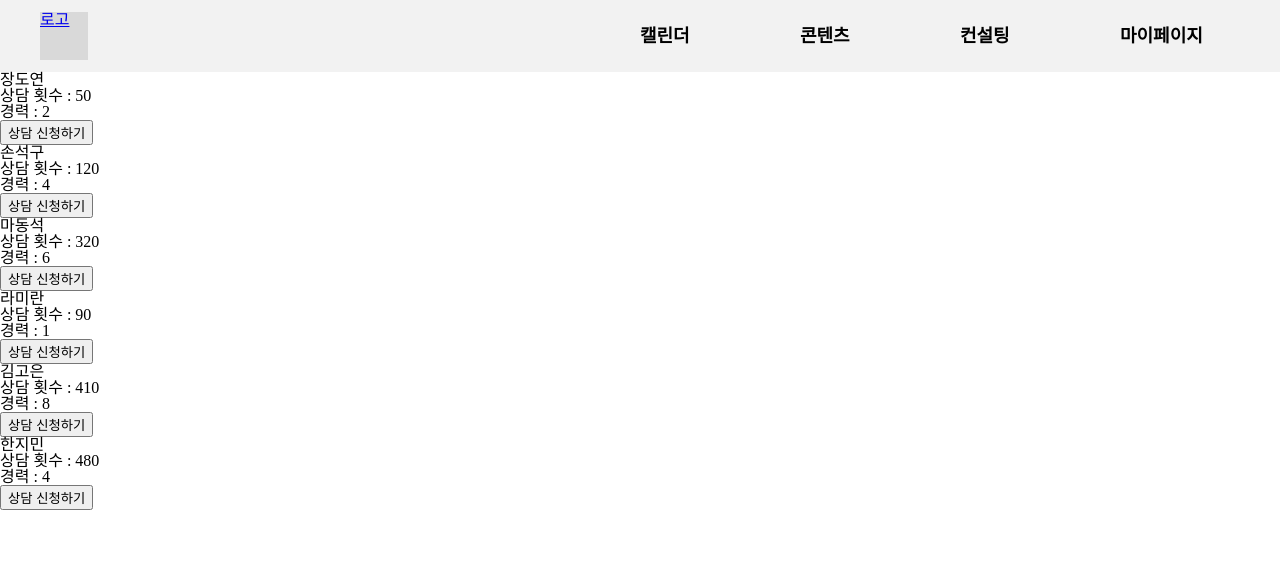
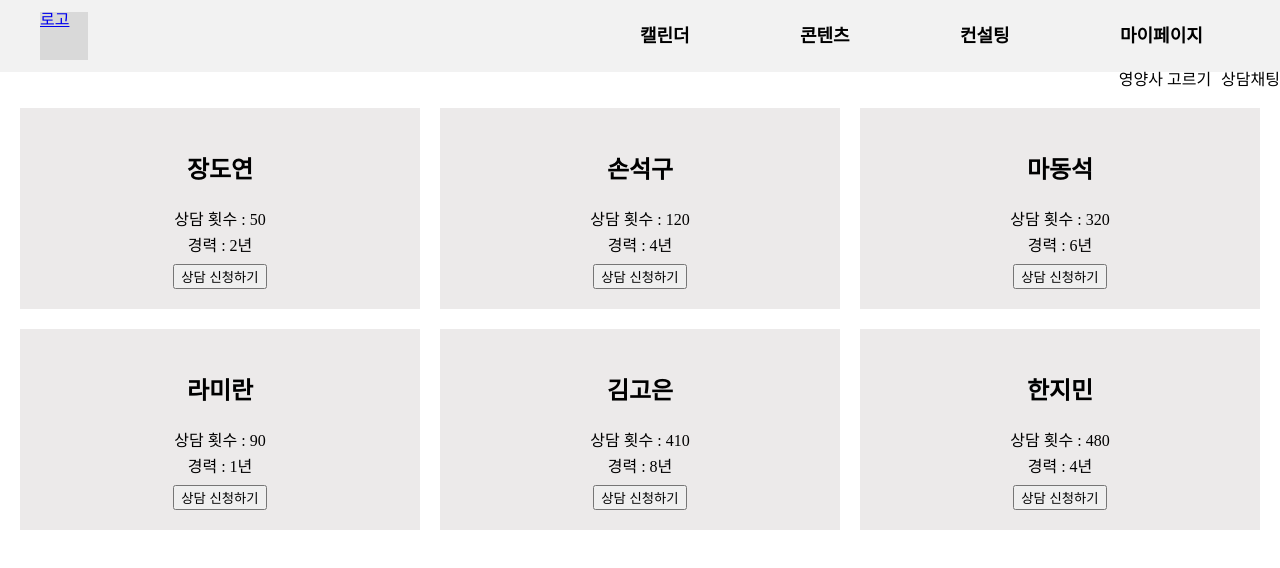
Before and after one commit to jisooooooooooo/Hackathon, a React (Create React App) app: page /nutritionist in a window 1280 px wide. Shown: the top 568 px of the page. Built offline with nearby package versions, Linux system fonts and the light colour scheme.

Commit message:
feat:consult

```diff
--- /dev/null
+++ b/src/Styles/Chatbot.css
@@ -0,0 +1,3 @@
+.chatbot {
+  margin-top: 50px;
+}
--- a/src/Styles/Consult.css
+++ b/src/Styles/Consult.css
@@ -0,0 +1,9 @@
+.header_h {
+  display: flex;
+  justify-content: flex-end;
+}
+.header {
+  margin-left: 10px;
+  text-decoration: none;
+  color: black;
+}
--- a/src/Styles/NutriPage.css
+++ b/src/Styles/NutriPage.css
@@ -0,0 +1,23 @@
+.grid-container {
+  display: grid;
+  grid-template-columns: repeat(3, 1fr); /* 3열 그리드 */
+  gap: 20px; /* 그리드 아이템 사이의 간격 */
+  padding: 20px;
+}
+
+.nutritionist-item {
+  padding: 20px;
+  text-align: center;
+  background-color: rgb(236, 234, 234);
+}
+.nutritionist-name {
+  font-size: 24px; /* 이름의 폰트 크기 */
+  font-weight: bold; /* 글씨 두껍게 */
+  margin: 30px 0px 30px 0px; /* 이름 아래 마진 추가 */
+}
+.profile_text {
+  margin-bottom: 10px;
+}
+.profile_button {
+  cursor: pointer;
+}
--- a/src/components/chatbot.js
+++ b/src/components/chatbot.js
@@ -1,6 +1,7 @@
 import React, { useState } from "react";
 import ChatBot from "react-simple-chatbot";
-
+import ConsultingPage from "../pages/Consult";
+import "../Styles/Chatbot.css";
 function Chatbot() {
   const [name, setName] = useState("");
   const [age, setAge] = useState("");
@@ -72,20 +73,22 @@ function Chatbot() {
   ];
 
   return (
+    <div>
+      <ConsultingPage />
       <ChatBot
+        className="chatbot"
         style={{
           width: "100%",
           height: "100%",
-        backgroundColor: "#fff",
           borderRadius: "10px",
-        boxShadow: "0 0 10px rgba(0, 0, 0, 0.2)",
         }}
         contentStyle={{ overflow: "hidden" }}
         bubbleStyle={{ backgroundColor: "#007bff", color: "#fff" }}
-      userDelay={1000}
+        userDelay={3000}
         hideHeader={true}
         steps={steps}
       />
+    </div>
   );
 }
 
--- a/src/components/nutritionist.js
+++ b/src/components/nutritionist.js
@@ -2,11 +2,11 @@ import React from "react";
 import "../Styles/NutriPage.css";
 const Nutritionist = ({ id, name, numConsult, experience }) => {
   return (
-    <div>
-      <div>{name}</div>
-      <div>상담 횟수 : {numConsult}</div>
-      <div>경력 : {experience}</div>
-      <button>상담 신청하기</button>
+    <div className="profile">
+      <div className="nutritionist-name">{name}</div>
+      <div className="profile_text">상담 횟수 : {numConsult}</div>
+      <div className="profile_text">경력 : {experience}년</div>
+      <button className="profile_button">상담 신청하기</button>
     </div>
   );
 };
--- a/src/pages/Consult.js
+++ b/src/pages/Consult.js
@@ -1,13 +1,17 @@
 // ConsultingPage.js
 import React from "react";
 import { Link } from "react-router-dom";
-import "../Styles/Consult.css"
-
+import "../Styles/Consult.css";
+import Nutritionist from "../components/nutritionist";
 const ConsultingPage = () => {
   return (
-    <div>
-      <Link to={"/nutritionist"}>영양사 고르기</Link>
-      <Link to={"/chatbot"}>상담채팅</Link>
+    <div className="header_h">
+      <Link to={"/nutritionist"} className="header">
+        영양사 고르기
+      </Link>
+      <Link to={"/chatbot"} className="header">
+        상담채팅
+      </Link>
     </div>
   );
 };
--- a/src/pages/NutritionistPage.js
+++ b/src/pages/NutritionistPage.js
@@ -1,20 +1,26 @@
 import React from "react";
 import nutriData from "../nutritionistData.json";
 import Nutritionist from "../components/nutritionist";
-
+import "../Styles/NutriPage.css";
+import ConsultingPage from "./Consult";
 function nutri() {
   return (
-    <div>
+    <>
+      <ConsultingPage />
+      <div className="grid-container">
         {nutriData.nutritList.map((value) => (
+          <div key={value.id} className="nutritionist-item">
             <Nutritionist
-          key={value.id}
               id={value.id}
               name={value.name}
               numConsult={value.numConsult}
               experience={value.experience}
             />
+          </div>
         ))}
       </div>
+    </>
   );
 }
+
 export default nutri;
```
Lines whose indentation alone changed are shown as unchanged.
